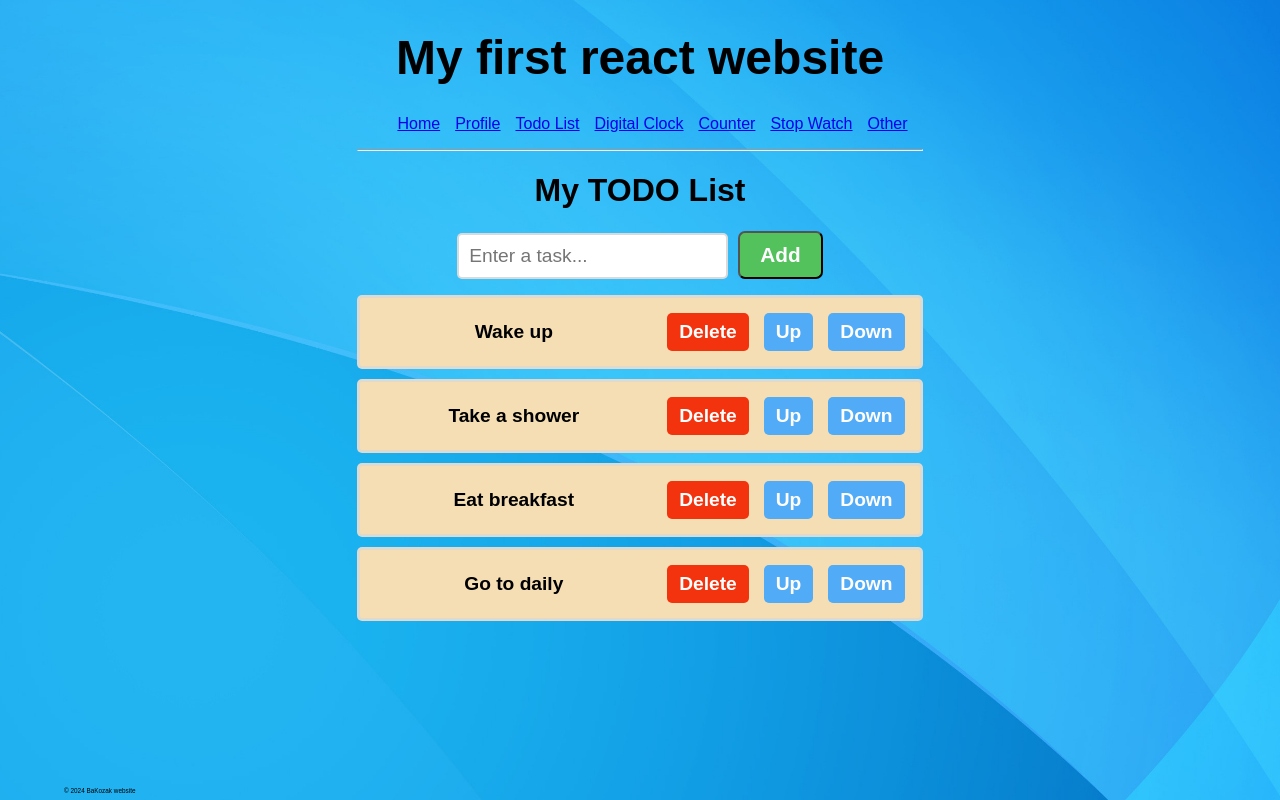
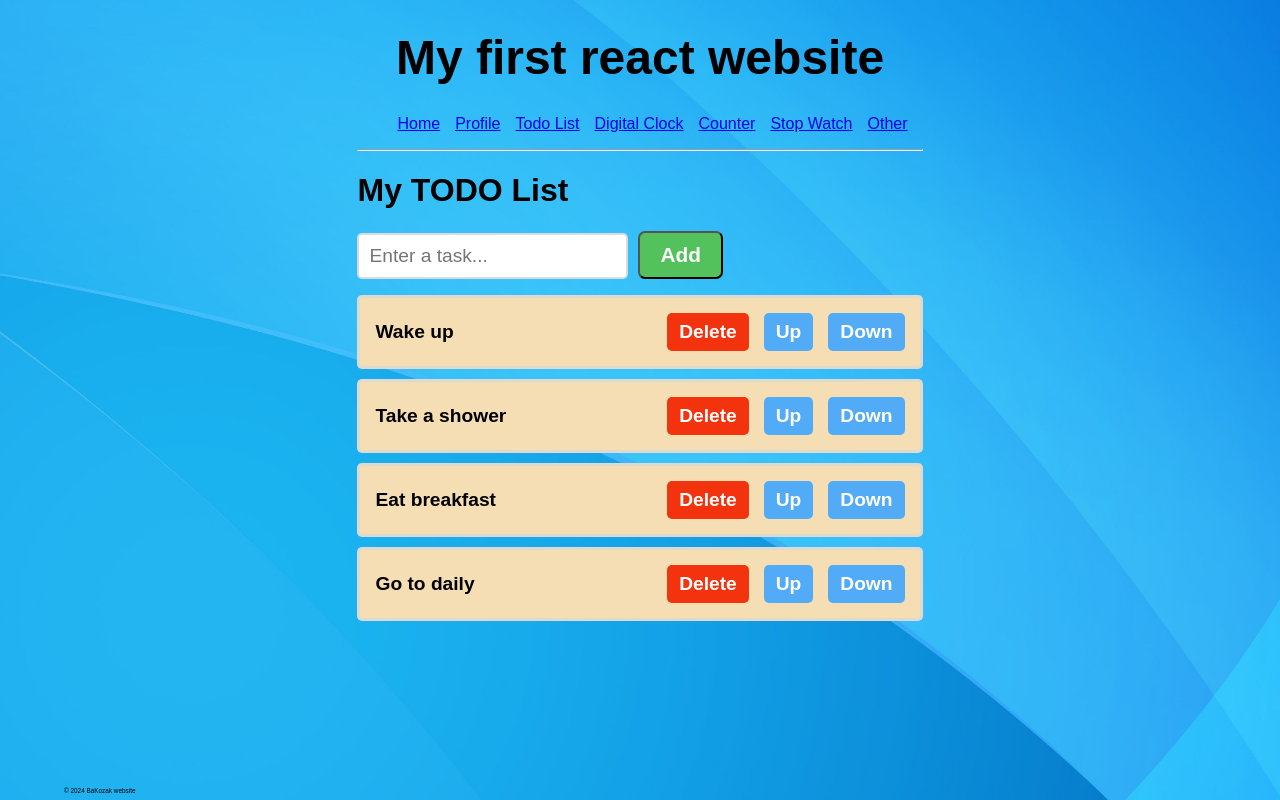
Before and after one commit to BaKozak/my-react-app, a React (Vite) app: page /todo-list in a window 1280 px wide. Built offline with nearby package versions, Linux system fonts and the light colour scheme.

Commit message:
todo list first tests

```diff
--- a/src/ToDoList/ToDoList.tsx
+++ b/src/ToDoList/ToDoList.tsx
@@ -45,10 +45,10 @@ function ToDoList() {
     }
 
     return (
-        <div className={stylesToDoList["to-do-list"]}>
-            <h1>My TODO List</h1>
+        <div className={stylesToDoList["todo-list-component"]}>
+            <h1 data-cy="todo-title">My TODO List</h1>
 
-            <div>
+            <div data-cy="task-input-section">
                 <input
                     type="text"
                     placeholder="Enter a task..."
@@ -61,7 +61,7 @@ function ToDoList() {
                 </button>
             </div>
 
-            <ol>
+            <ol data-cy="todo-task-list">
                 {tasks.map((task, index) =>
                     <li className={stylesToDoList["todo-list-entry"]} key={index}>
                         <span className={stylesToDoList["text"]}>{task} </span>
```
Also changed, not shown: 1 other file (tests, documents, lock files or other folders).
